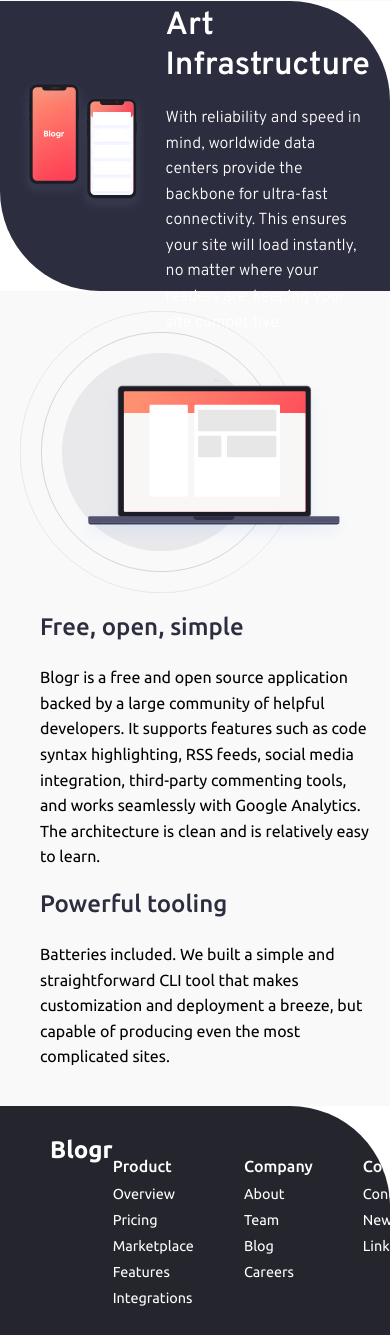
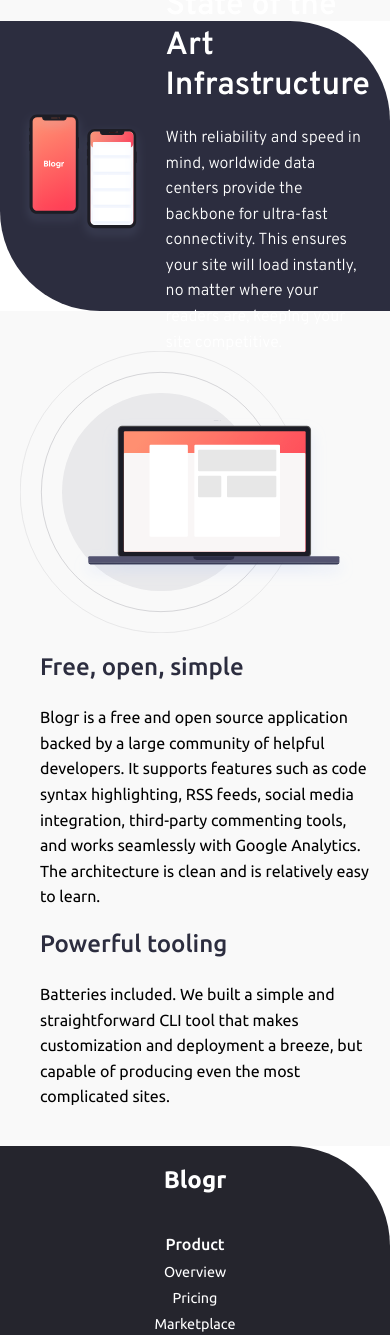
Before and after one commit to TonyOgie/blogr, a plain HTML site: page index.html in a window 390 px wide. Shown: the part 1340-2675 px from the top of the page. Drawn offline with Linux system fonts and the light colour scheme.

Commit message:
Update styling

```diff
--- a/index.html
+++ b/index.html
@@ -91,7 +91,7 @@
   <section class="infrastructure">
     <div class="infrastructure-content">
       <div class="infrastructure-image">
-        <img src="./images/illustration-phones.svg" alt="#">
+        <img src="./images/illustration-phones.svg" alt="#" class="desktop-view">
       </div>
       <div class="infrastructure-text">
    <h2>State of the Art Infrastructure</h2>
--- a/style.css
+++ b/style.css
@@ -370,10 +370,35 @@ footer{
    .feature-image img {
     display: none;
    }
+
+   .feature-image,
+   .infrastructure-image,
+   .free-open-image {
+    margin-top: 20px;
+   }
+
+   footer{
+    padding: 20px;
+   }
+
+   .footer-content {
+    flex-direction: column;
+    gap: 20px;
+    text-align: center;
+   }
+
+   .footer-links {
+    flex-direction: column;
+    gap: 10px;
+   }
 }
 
-@media screen and (min-width: 768px) and (max-width: 1440px) {
+@media screen and (min-width: 768px) {
     .feature-image-2 img {
         display: none;
     }
+
+    .infrastructure-image img .mobile-view{
+        display: none;
+    }
 }
```
